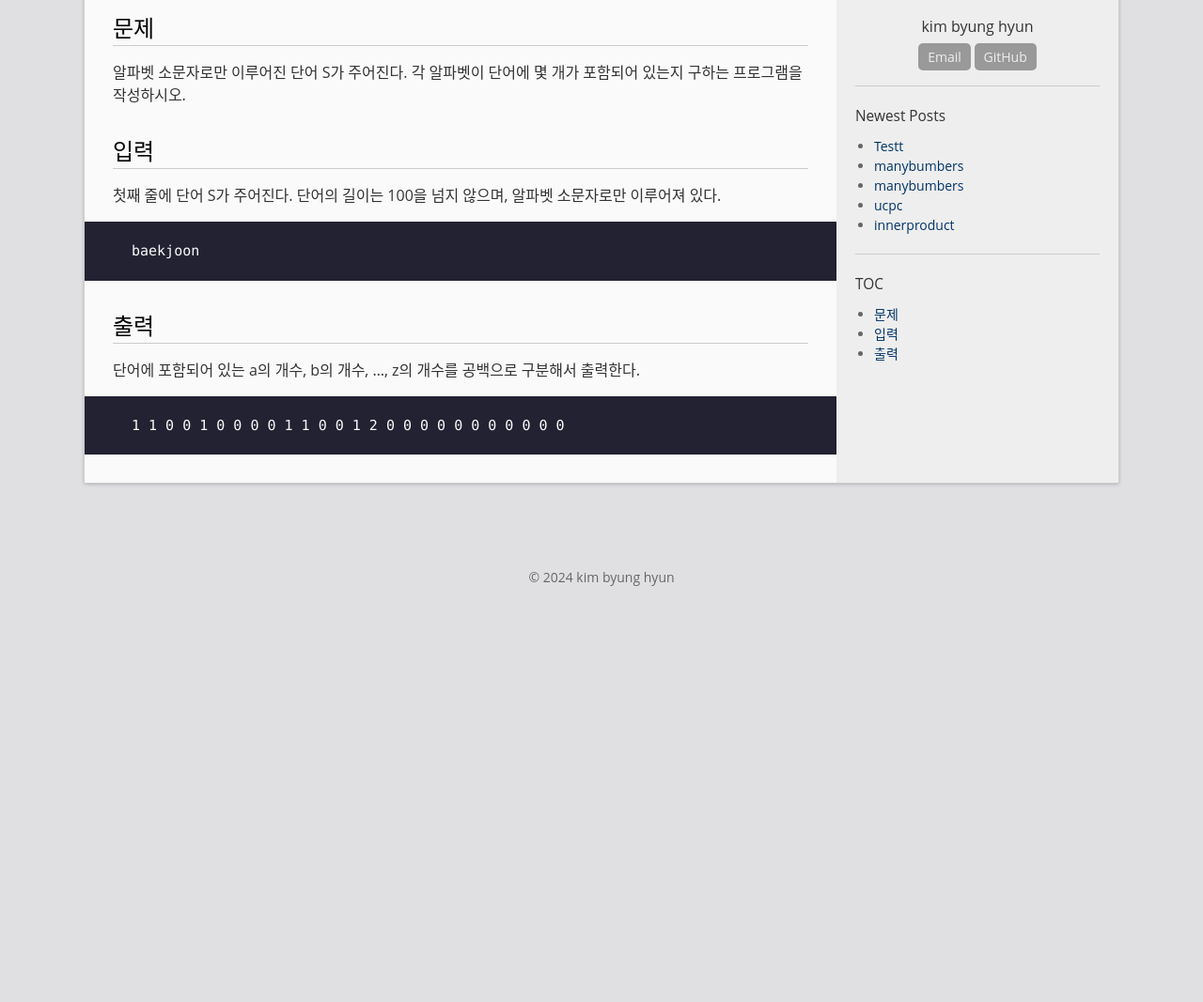
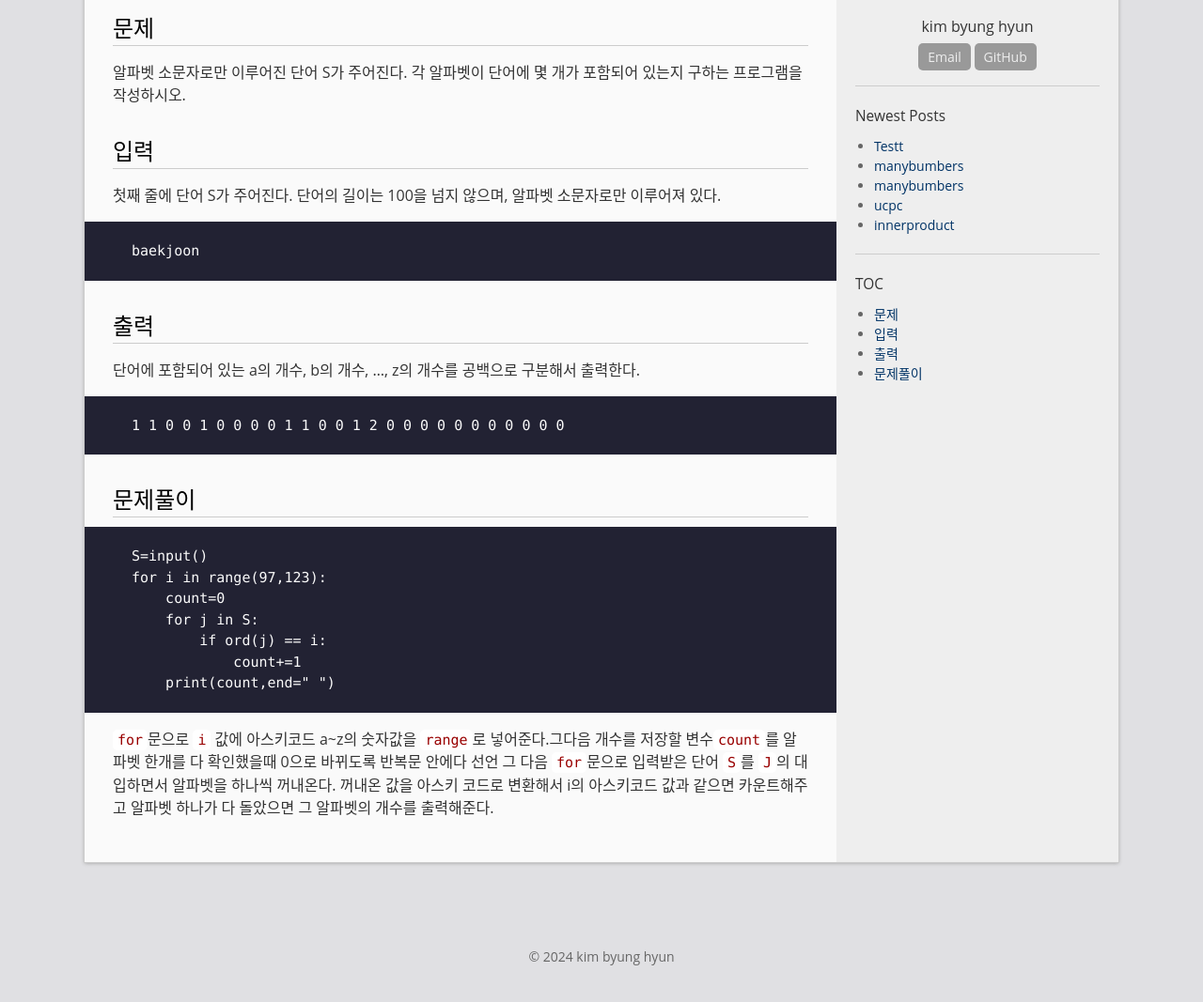
Before and after one commit to bh6366632/bh6366632.github.com, a Jekyll site: the page built from _posts/2024-05-01-알파벳개수.md, in a window 1280 px wide, cut to the strip 261-1350 px from the top of the page. Shown: the top 1067 px of the strip at 94% size. Built offline with Jekyll 4.4.1, drawn with Linux system fonts in a browser that asks for light colours; before the commit the page ends 946 px from its top, so only the background shows below that.

Commit message:
Update 2024-05-01-알파벳개수.md

````diff
--- a/_posts/2024-05-01-알파벳개수.md
+++ b/_posts/2024-05-01-알파벳개수.md
@@ -22,3 +22,21 @@ baekjoon
 ```
 1 1 0 0 1 0 0 0 0 1 1 0 0 1 2 0 0 0 0 0 0 0 0 0 0 0
 ```
+
+# 문제풀이
+
+```
+S=input()
+for i in range(97,123):
+    count=0
+    for j in S:
+        if ord(j) == i:
+            count+=1
+    print(count,end=" ")
+```
+
+`for`문으로 `i` 값에 아스키코드 a~z의 숫자값을 `range`로 넣어준다.그다음
+개수를 저장할 변수`count`를 알파벳 한개를 다 확인했을때 0으로 바뀌도록 반복문 안에다 선언
+그 다음 `for`문으로 입력받은 단어 `S`를 `J`의 대입하면서 알파벳을 하나씩 꺼내온다.
+꺼내온 값을 아스키 코드로 변환해서 i의 아스키코드 값과 같으면 카운트해주고
+알파벳 하나가 다 돌았으면 그 알파벳의 개수를 출력해준다.
````
